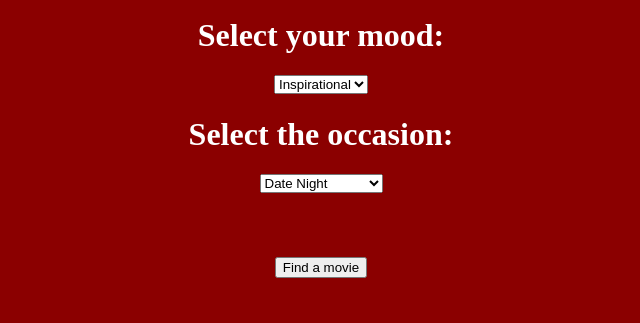
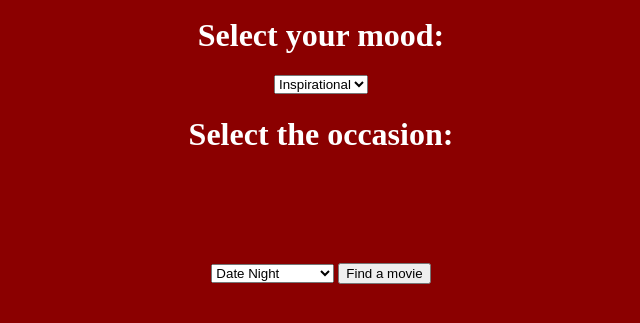
Before and after one commit to shaza13/moodflix, a Python web app: template templates/welcome.html in a window 1280 px wide. Shown: the part 272-595 px from the top of the page, without its empty margins (319-959 px from the left). Run offline with Jinja, Linux system fonts and the light colour scheme; the template is opened without the code that fills it, so the values that code supplies are empty.

Commit message:
Button change

```diff
--- a/styles/style.css
+++ b/styles/style.css
@@ -25,7 +25,7 @@ img {
 }
 
 button {
-margin-top: 5%
+margin-top: 7%
 }
 form {
 }
--- a/templates/welcome.html
+++ b/templates/welcome.html
@@ -36,9 +36,9 @@
         <option value="Feeling Super">Feeling Super</option>
         <option value="Playdate">Playdate</option>
       </select>
-  <!-- <button type="submit" value="Find a movie" >Find a movie</button> -->
+  <button type="submit" value="Find a movie" >Find a movie</button>
     </form>
-<button type="submit" value="Find a movie" >Find a movie</button>
+<!-- <button type="submit" value="Find a movie" >Find a movie</button> -->
   </center>
   </body>
 </html>
```
